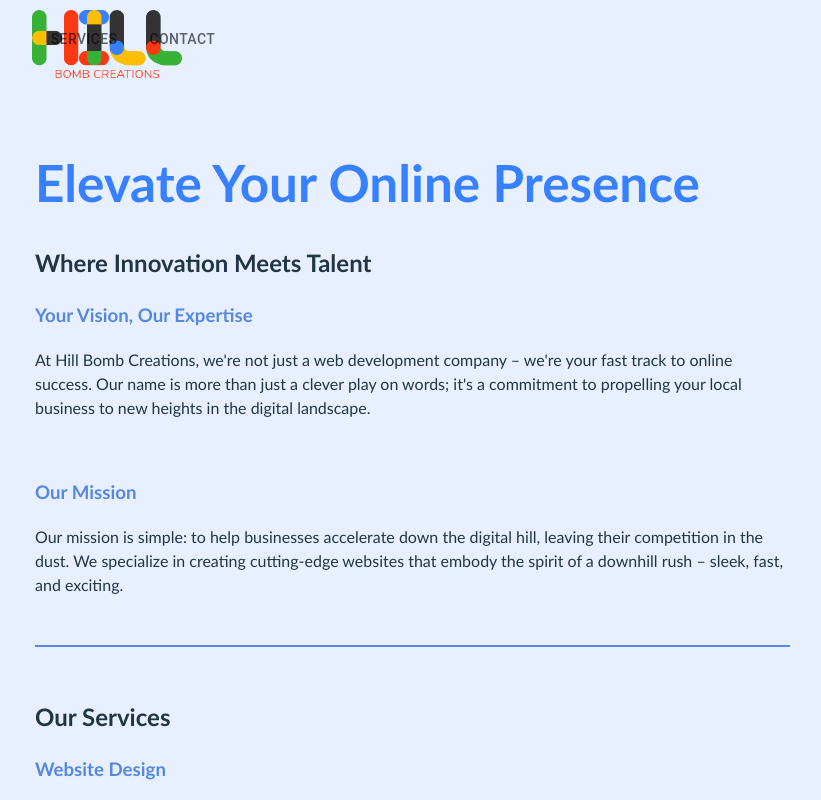
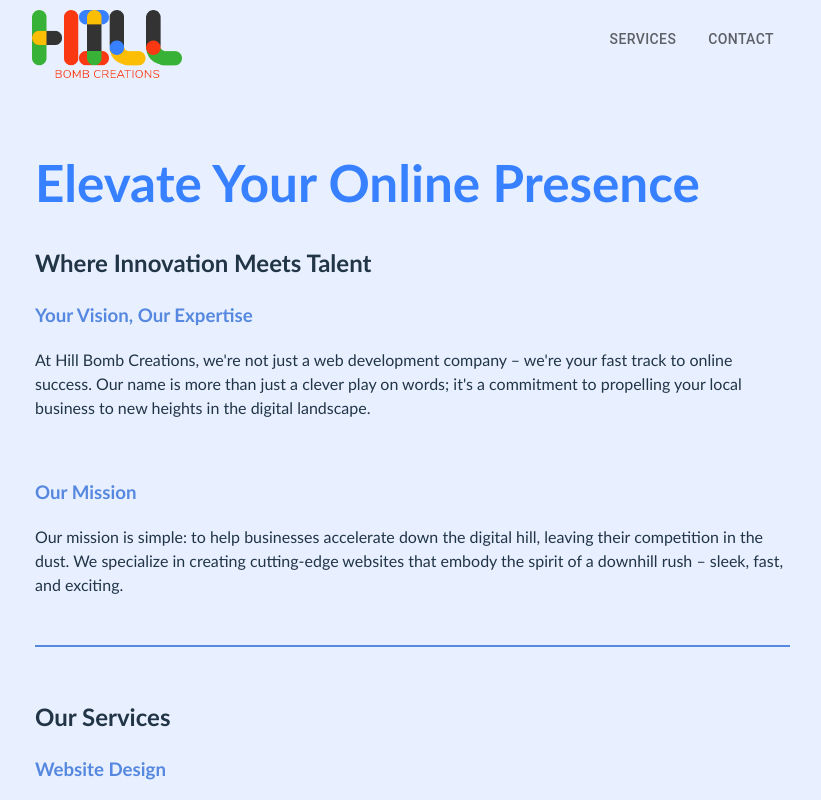
Before and after one commit to HillBombCreations/Sh4pesDevelopment_MainFrontend, a React (Vite) app: page / in a window 1280 px wide. Shown: the top 800 px of the page, without its empty margins (221-1042 px from the left). Built offline with nearby package versions, Linux system fonts and the light colour scheme.

Commit message:
Fixed tabs

```diff
--- a/src/universalComponents/Tabs/index.jsx
+++ b/src/universalComponents/Tabs/index.jsx
@@ -3,13 +3,14 @@ import PropTypes from 'prop-types'
 import { Link } from "react-router-dom";
 function SiteTabs({ pathname }) {
     return (
-        <div style={{ }}>
+        <div style={{ marginLeft: 'auto' }}>
             <Box sx={{ borderBottom: 1, borderColor: 'transparent' }}>
                 <Tabs
                     aria-label="Tab navigation"
                     value={pathname}
                     variant='fullWidth'
                 >
+
                     <Tab
                         label="Services"
                         component={Link}
```
